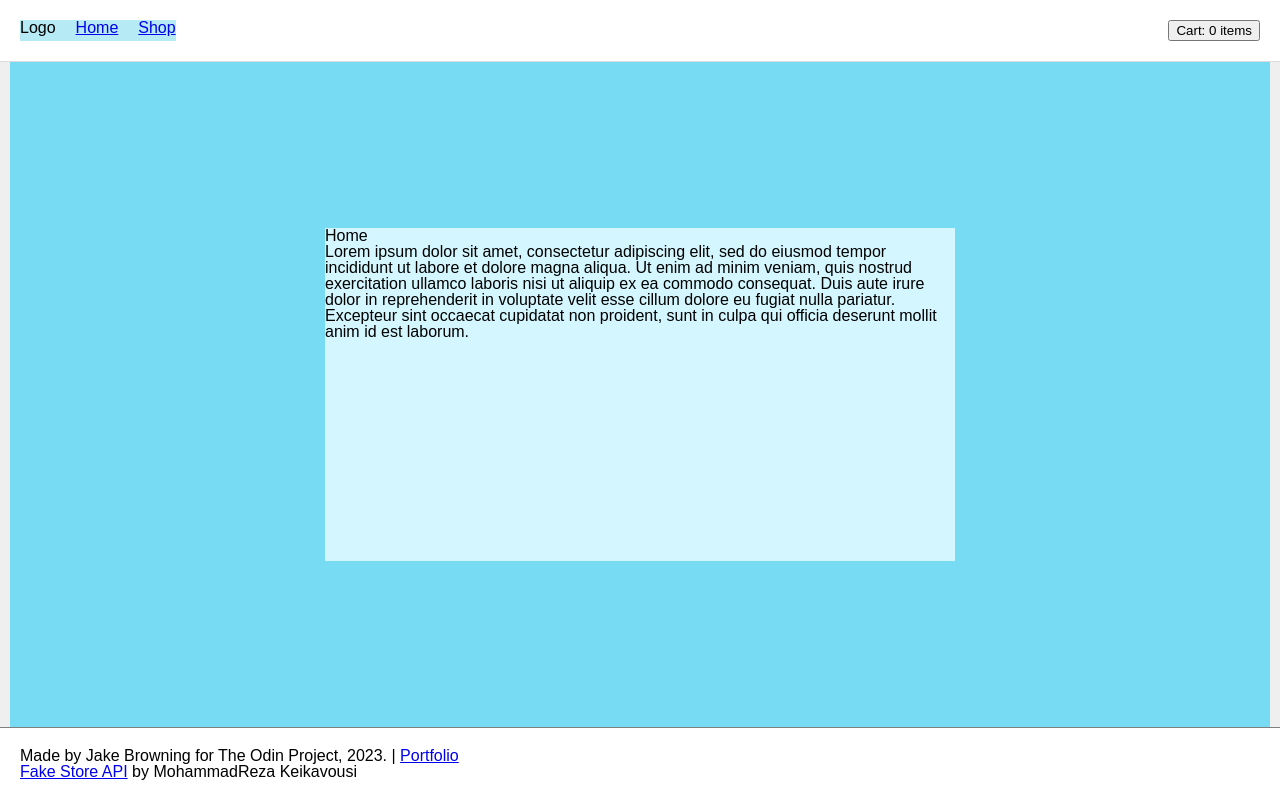
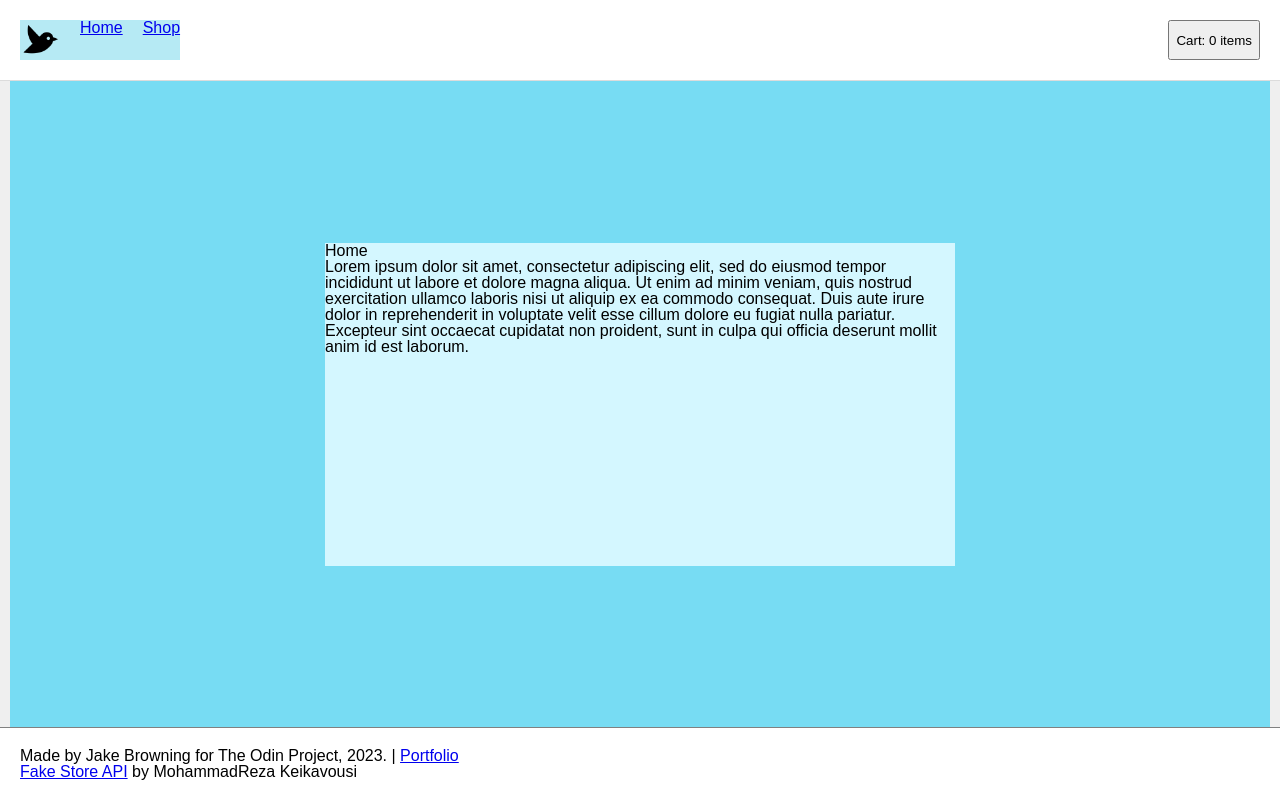
Before and after one commit to JakeBrowning90/shopping-cart-2, a React (Vite) app: page / in a window 1280 px wide. Built offline with nearby package versions, Linux system fonts and the light colour scheme; no server answers.

Commit message:
Add logo

```diff
--- a/package.json
+++ b/package.json
@@ -11,6 +11,8 @@
     "preview": "vite preview"
   },
   "dependencies": {
+    "@mdi/js": "^7.3.67",
+    "@mdi/react": "^1.6.1",
     "react": "^18.2.0",
     "react-dom": "^18.2.0",
     "react-router-dom": "^6.15.0",
--- a/src/components/NavBar.jsx
+++ b/src/components/NavBar.jsx
@@ -1,4 +1,5 @@
 import { Link, Outlet } from "react-router-dom";
+import Logo from './img/bird.png';
 
 function NavBar({cartTotal, displayCart}) {
 
@@ -6,7 +7,7 @@ function NavBar({cartTotal, displayCart}) {
         <>
             <header>
                 <nav>
-                    <h1 aria-label="logo">Logo</h1>
+                    <img src={Logo} alt="bird logo" id="logo"/>
                     <Link to="">Home</Link>
                     <Link to="/shop">Shop</Link>
                 </nav>
--- a/src/styles/styles.css
+++ b/src/styles/styles.css
@@ -20,7 +20,6 @@ body {
 header {
     background-color: white;
     border-bottom: 1px solid rgb(220, 220, 220);
-    ;
     padding: 20px;
     display: flex;
     flex-direction: row;
@@ -123,3 +122,7 @@ ul {
     background-color: orange;
     margin: auto
 }
+
+#logo {
+    height: 40px;
+}
```
Also changed, not shown: src/components/img/bird.png (added), 1 other file (tests, documents, lock files or other folders).
